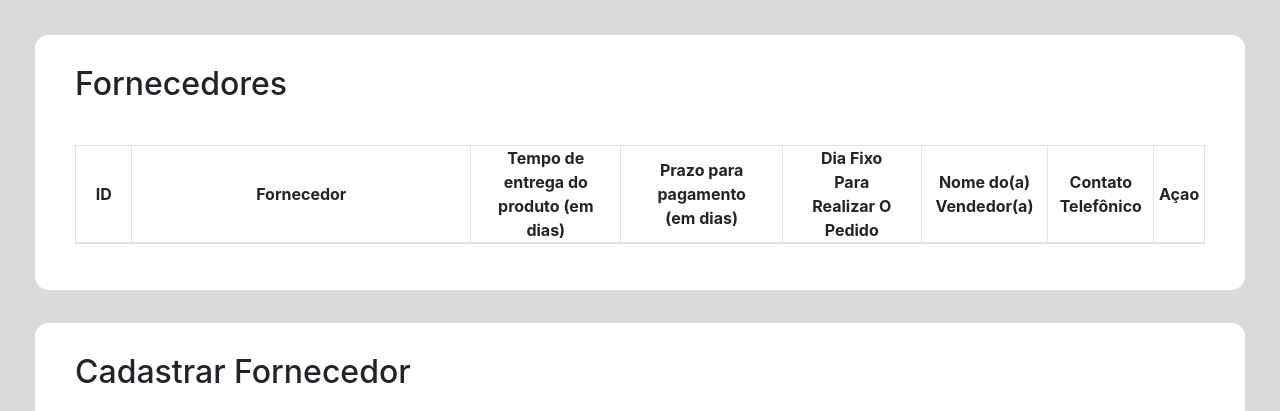
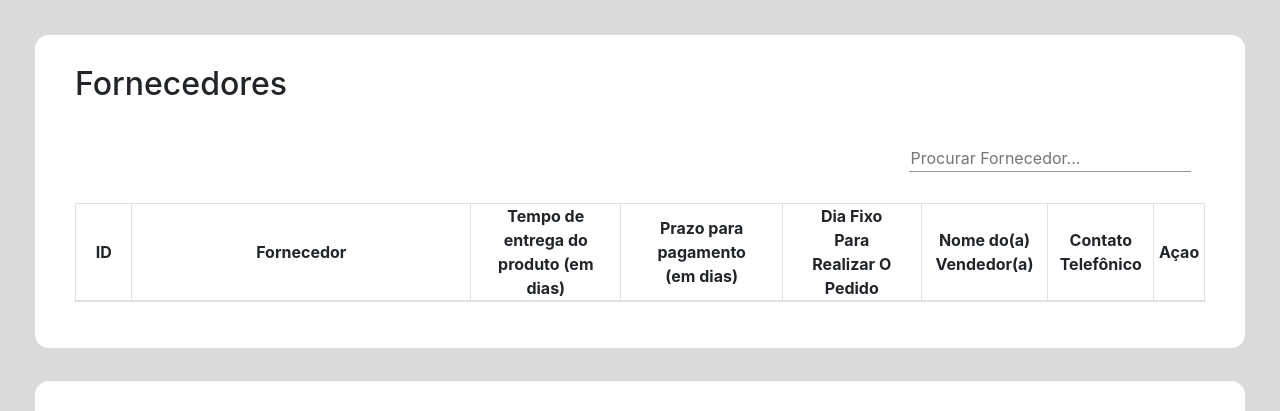
Before and after one commit to andrescabrera83/labct, a Flask app: page /fornecedores in a window 1280 px wide. Shown: the top 411 px of the page. Run offline with Flask 3, Linux system fonts and the light colour scheme; data that the repository does not hold is empty; some libraries are stand-ins or nearby versions.

Commit message:
full stable fornecedores crud page with search bar functionality

```diff
--- a/app.py
+++ b/app.py
@@ -45,12 +45,15 @@ class FornecedorSchema(ma.SQLAlchemySchema):
 
 
 
+
+with app.app_context():
+        db.create_all()
+
+
+
 @app.route('/')
 def index():
     return "Hello World"
-
-with app.app_context():
-        db.create_all()
 
 
 @app.route('/cleanup-fornecedores', methods=['GET'])
@@ -90,6 +93,8 @@ def fornecedores():
     serialized_data = fornecedor_schema.dump(fornecedores)
     return render_template('fornecedores.html', fornecedores=serialized_data)
 
+
+
 @app.route('/delete-fornecedor/<int:id>', methods=['POST'])
 def deleteFornecedor(id):
     fornecedores = Fornecedores.query.get_or_404(id)
--- a/templates/fornecedores.html
+++ b/templates/fornecedores.html
@@ -50,9 +50,11 @@
             order: 2;
         }
 
-        .table-id{
+        .table-id {
             display: none;
         }
+
+
     }
 </style>
 
@@ -67,7 +69,7 @@
         -moz-border-radius: 14px;
         border-radius: 14px;">
 
-        <!-- <p id="screenWidthDisplay">Current screen width will be displayed here.</p> -->
+            <!-- <p id="screenWidthDisplay">Current screen width will be displayed here.</p> -->
 
 
 
@@ -140,11 +142,22 @@
         -moz-border-radius: 14px;
         border-radius: 14px;">
             <h2 style="margin-bottom: 42px;">Fornecedores</h2>
+
+
+            <div style="display: flex; width: 100%; justify-content: end; margin-bottom: 31px; ">
+                <input style="width: 25%; box-sizing: border-box;
+              border: none;
+              border-bottom: 1px solid rgb(148, 148, 148); margin-right: 14px;" type="text" id="searchInput" onkeyup="searchTable()"
+                    placeholder="Procurar Fornecedor...">
+            </div>
+
+
+
             <div class="table-responsive">
-                <table class="table table-sm table-bordered  table-hover">
+                <table class="table table-sm table-bordered  table-hover" id="fornecedoresTable">
                     <thead>
                         <tr>
-                            <th  style="text-align: center; vertical-align: middle; width: 5%;">ID</th>
+                            <th style="text-align: center; vertical-align: middle; width: 5%;">ID</th>
                             <th style="text-align: center; vertical-align: middle; width: 30%;">Fornecedor</th>
                             <th style="text-align: center; vertical-align: middle; padding: 0px 20px 0px 20px;">Tempo de
                                 entrega do produto
@@ -173,13 +186,14 @@
                             <td style="text-align: center; vertical-align: middle;">{{ fornecedor.dia_pedido}}</td>
                             <td style="text-align: center; vertical-align: middle;">{{ fornecedor.nome_vendedor}}</td>
                             <td style="text-align: center; vertical-align: middle;">{{ fornecedor.contato_tel}}</td>
-                            <td class="table-id" style="text-align: center; vertical-align: middle;">{{ fornecedor.email_vendedor}}</td>
+                            <td class="table-id" style="text-align: center; vertical-align: middle;">{{
+                                fornecedor.email_vendedor}}</td>
                             <td style="text-align: center; vertical-align: middle;">
-                                <div style="display: flex; flex-direction: row; justify-content: center; align-items: center;">
+                                <div
+                                    style="display: flex; flex-direction: row; justify-content: center; align-items: center;">
 
-                                    <button type="button" style="margin: 3px; "
-                                        class="btn btn-outline-secondary btn-sm" data-toggle="modal"
-                                        data-target="#editModal{{ fornecedor.id_fornecedor }}">
+                                    <button type="button" style="margin: 3px; " class="btn btn-outline-secondary btn-sm"
+                                        data-toggle="modal" data-target="#editModal{{ fornecedor.id_fornecedor }}">
                                         <svg xmlns="http://www.w3.org/2000/svg" width="14" height="14"
                                             fill="currentColor" class="bi bi-pencil-fill" viewBox="0 0 16 16">
                                             <path
@@ -187,9 +201,8 @@
                                         </svg>
                                     </button>
 
-                                    <button type="button" style="margin: 3px; "
-                                        class="btn btn-danger btn-sm" data-toggle="modal"
-                                        data-target="#deleteModal{{ fornecedor.id_fornecedor }}">
+                                    <button type="button" style="margin: 3px; " class="btn btn-danger btn-sm"
+                                        data-toggle="modal" data-target="#deleteModal{{ fornecedor.id_fornecedor }}">
                                         <svg xmlns="http://www.w3.org/2000/svg" width="14" height="14"
                                             fill="currentColor" class="bi bi-trash-fill" viewBox="0 0 16 16">
                                             <path
@@ -214,7 +227,8 @@
                                         </button>
                                     </div>
                                     <div class="modal-body">
-                                        <form action="{{ url_for('editFornecedor', id=fornecedor.id_fornecedor) }}" method="post">
+                                        <form action="{{ url_for('editFornecedor', id=fornecedor.id_fornecedor) }}"
+                                            method="post">
 
                                             <div class="form-group">
                                                 <label for="edit-nome_fornecedor">Nome Do Fornecedor:</label>
@@ -339,6 +353,32 @@
 
     </div>
 
+    <script>
+        function searchTable() {
+            var input, filter, table, tr, td, i, txtValue;
+            input = document.getElementById("searchInput");
+            filter = input.value.toUpperCase();
+            table = document.getElementById("fornecedoresTable");
+            tr = table.getElementsByTagName("tr");
+            for (i = 0; i < tr.length; i++) {
+                td = tr[i].getElementsByTagName("td");
+                for (var j = 0; j < td.length; j++) {
+                    if (td[j]) {
+                        txtValue = td[j].textContent || td[j].innerText;
+                        if (txtValue.toUpperCase().indexOf(filter) > -1) {
+                            tr[i].style.display = "";
+                            break;
+                        } else {
+                            tr[i].style.display = "none";
+                        }
+                    }
+                }
+            }
+        }
+    </script>
+
+
+
     <!-- Bootstrap JS -->
     <!-- jQuery -->
     <script src="https://code.jquery.com/jquery-3.5.1.min.js"></script>
```
